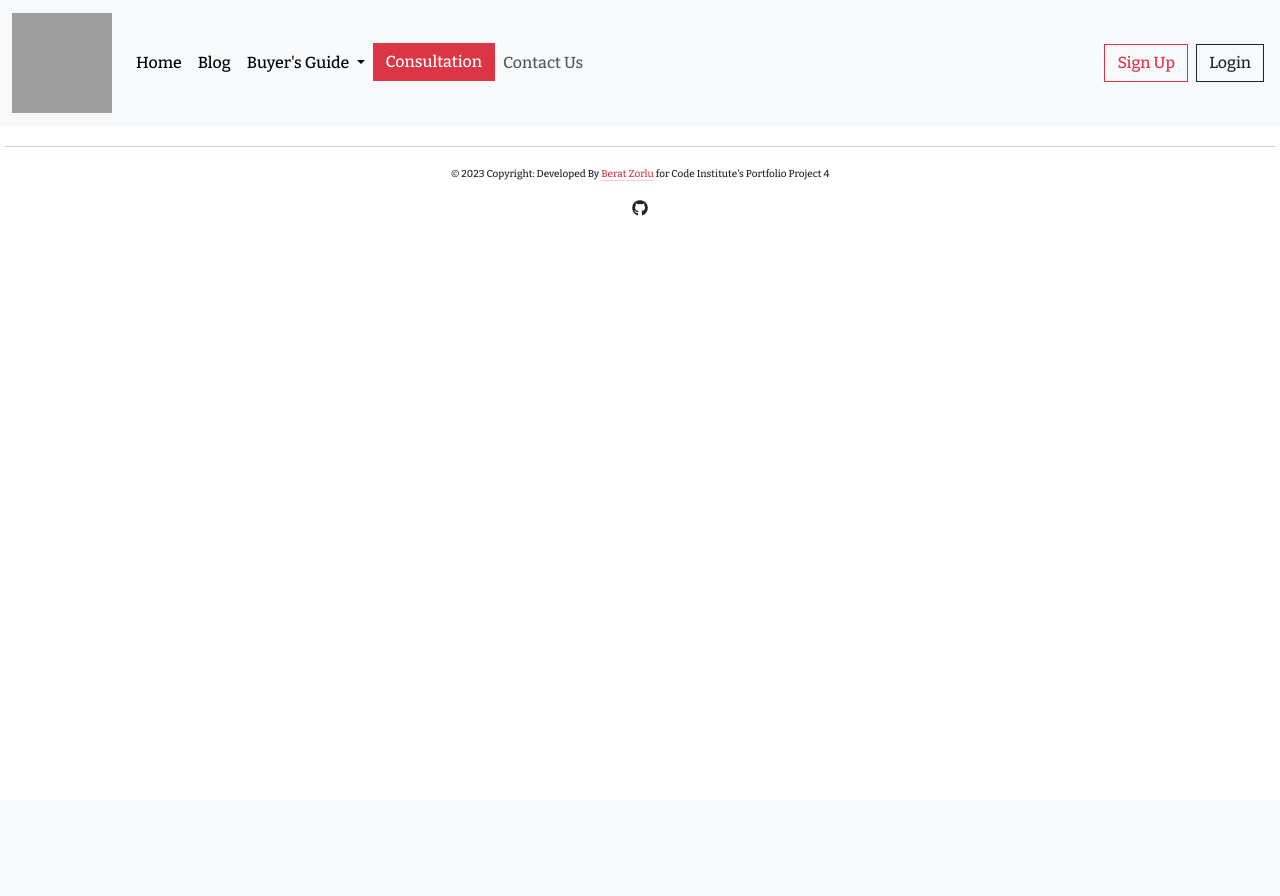
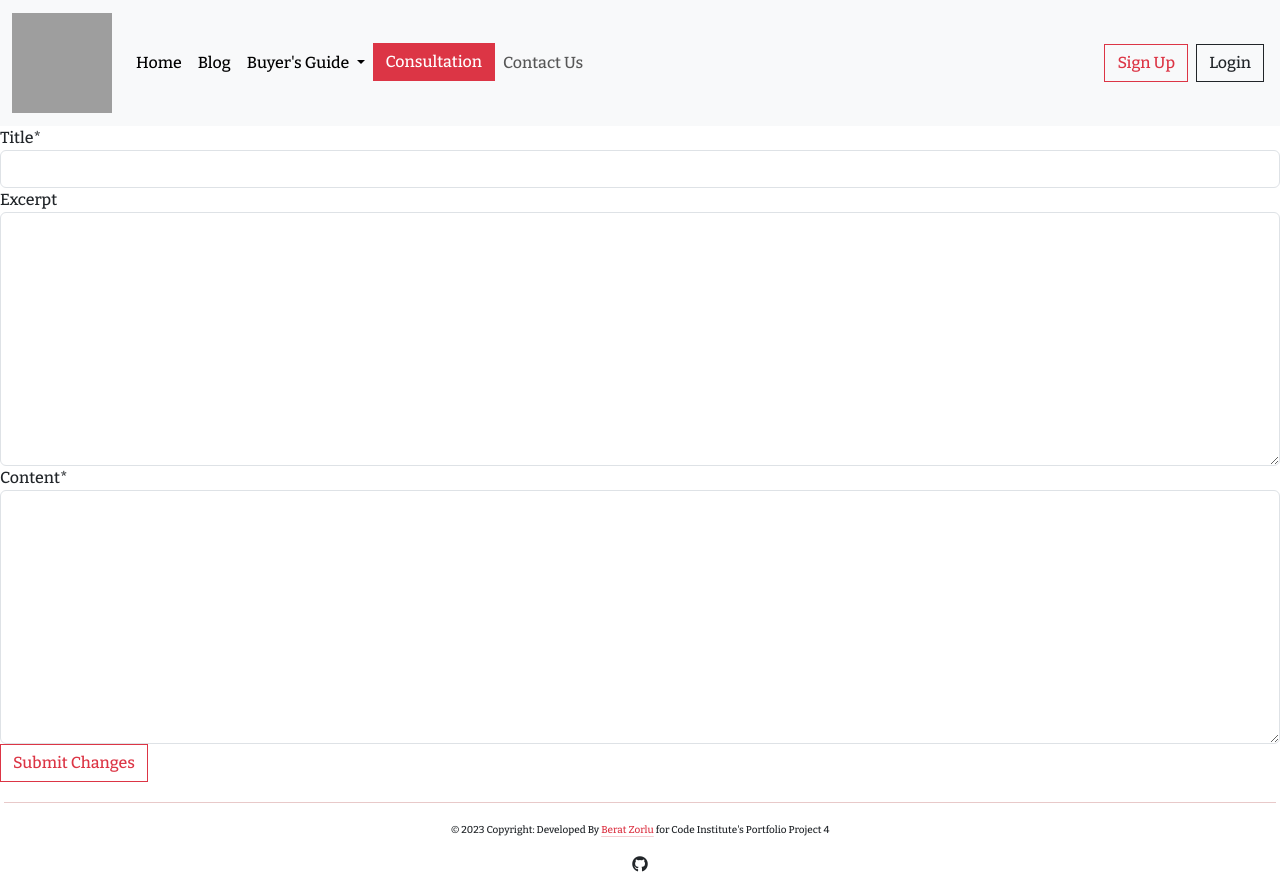
Before and after one commit to beratzorlu/AutoMate, a Django app: template templates/edit_post.html in a window 1280 px wide. Before the commit the page ends 216 px from the top, so only its background shows below. Run offline with Django 3.2, Linux system fonts and the light colour scheme; the template is opened without the code that fills it: values that come from a table or form of the project are taken from there, others are empty; some libraries are stand-ins or nearby versions; grey boxes are pictures that could not be loaded.

Commit message:
Add edit post function.

```diff
--- a/blog/forms.py
+++ b/blog/forms.py
@@ -1,4 +1,4 @@
-from .models import Comment
+from .models import Comment, Post
 from crispy_forms.helper import FormHelper
 from django import forms
 
@@ -14,3 +14,18 @@ class UserCommentForm(forms.ModelForm):
     class Meta:
         model = Comment
         fields = ('body', )
+
+
+class UserPostEditForm(forms.ModelForm):
+    """
+    Defines the model for the comment form
+    """
+    class Meta:
+        model = Post
+        fields = ('title', 'excerpt', 'content')
+
+    widgets = {
+        'title': forms.TextInput(attrs={'class': 'form-control'}),
+        'excerpt': forms.TextInput(attrs={'class': 'form-control'}),
+        'content': forms.Textarea(attrs={'class': 'form-control'}),
+    }
--- a/blog/views.py
+++ b/blog/views.py
@@ -3,7 +3,7 @@ from django.http import HttpResponseRedirect
 from django.contrib import messages
 from .models import Post
 from django.views import generic, View
-from .forms import UserCommentForm
+from .forms import UserCommentForm, UserPostEditForm
 from django.urls import reverse_lazy
 
 
@@ -105,4 +105,5 @@ class UserPostEdit(generic.UpdateView):
     """
     model = Post
     template_name = 'edit_post.html'
-    fields = ['title', 'slug', 'excerpt', 'featured_image', 'content']
+    form_class = UserPostEditForm
+    success_url = reverse_lazy('home')
--- a/templates/edit_post.html
+++ b/templates/edit_post.html
@@ -1,6 +1,13 @@
 {% extends 'base.html' %}
 {% load crispy_forms_tags %}
+{% block content %}
 
-<form action="POST">
-   {% csrf_token %}
-</form>
+<div class="form-group">
+   <form action="{% url 'url_post_edit' post.slug %}" method="POST">
+      {% csrf_token %}
+      {{ form | crispy }}
+      <button type="submit" class="btn btn-outline-danger rounded-0">Submit Changes</button>
+   </form>
+</div>
+
+{% endblock %}
--- a/templates/post_detail.html
+++ b/templates/post_detail.html
@@ -43,7 +43,8 @@
 
     <button class="btn btn-outline-dark border border-danger m-1 rounded-0 float-end" data-bs-toggle="modal"
       data-bs-target="#staticBackdrop"><strong class="text-danger">Delete Blog</strong></button>
-    <a href="{% url 'url_post_edit' post.slug %}" class="btn btn-outline-success border border-success m-1 rounded-0 float-end"><strong>Edit Blog</strong></a>
+    <a href="{% url 'url_post_edit' post.slug %}"
+      class="btn btn-outline-success border border-success m-1 rounded-0 float-end"><strong>Edit Blog</strong></a>
 
     <!-- delete post modal -->
     {% block delete_post %}
```
